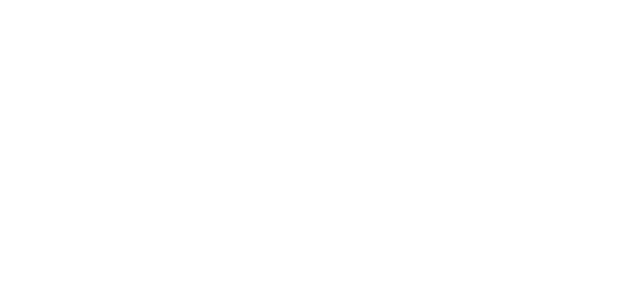
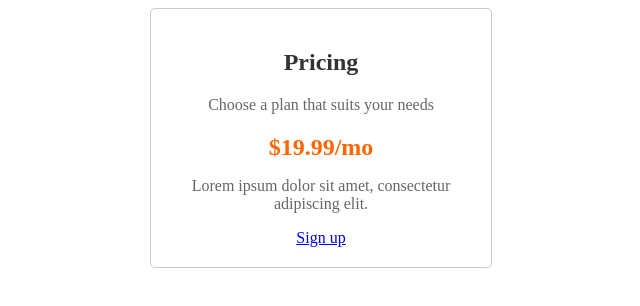
Before and after one commit to acciojob/pricing-card-AkhilaNegi, a website: page main.html in a window 1280 px wide. Shown: the whole page, without its empty margins (319-959 px from the left). Drawn offline with Linux system fonts and the light colour scheme.

Commit message:
created a submission

```diff
--- a/main.html
+++ b/main.html
@@ -1,16 +1,45 @@
 <!DOCTYPE html>
-
 <html>
 
 <head>
-	<link rel="stylesheet" href="styles.css">
+    <link rel="stylesheet" href="styles.css">
+    <style>
+        .card {
+            border: 1px solid #ccc;
+            border-radius: 5px;
+            padding: 20px;
+            width: 300px;
+            text-align: center;
+            margin: 0 auto;
+        }
+
+        .card h2 {
+            color: #333;
+        }
+
+        .card p {
+            color: #666;
+        }
+
+        .card .price {
+            font-size: 24px;
+            font-weight: bold;
+            color: #ff6600;
+            margin-top: 20px;
+        }
+    </style>
 </head>
 
 <body>
-	<!-- the entire body must be written by student -->
-    <script type="text/javascript" src="./script.js">
-</script>
+    <div class="card">
+        <h2>Pricing</h2>
+        <p>Choose a plan that suits your needs</p>
+        <div class="price">$19.99/mo</div>
+        <p>Lorem ipsum dolor sit amet, consectetur adipiscing elit.</p>
+        <a href="#" class="btn">Sign up</a>
+    </div>
 
+    <script type="text/javascript" src="./script.js"></script>
 </body>
 
 </html>
```
